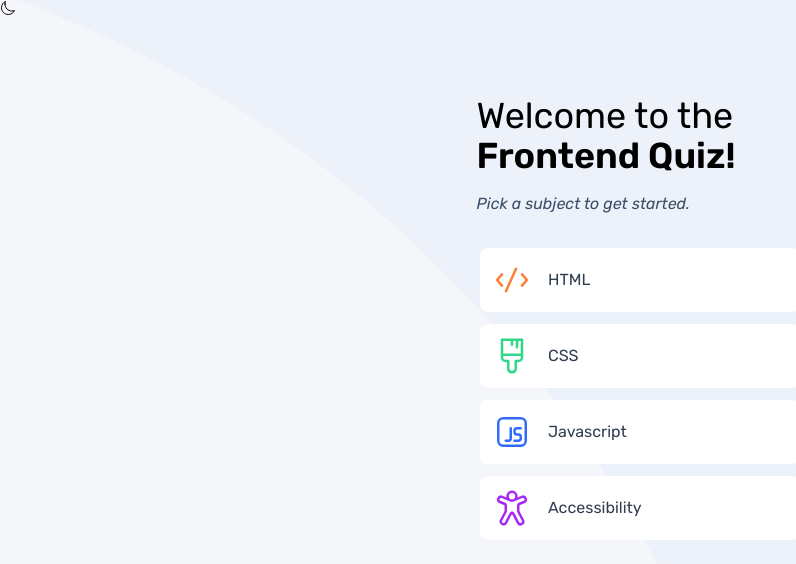
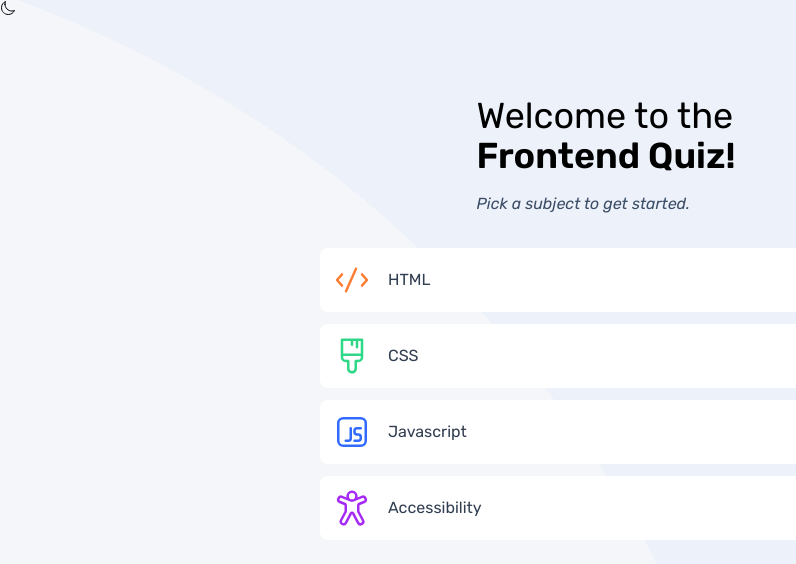
Before and after one commit to john-mathis/quiz, a Next.js app: page / in a window 1280 px wide. Shown: the top 564 px of the page, without its empty margins (0-796 px from the left). Built offline with nearby package versions, Linux system fonts and the light colour scheme.

Commit message:
Responsive design edits on the Selection and Welcome Headers component. Added some breakpoints for the tablet screen size.

```diff
--- a/app/components/SelectButton/Selection.tsx
+++ b/app/components/SelectButton/Selection.tsx
@@ -1,17 +1,15 @@
-import Image from "next/image"
+import Image from "next/image";
 
-
-interface SelectionProps{
-img:string,
-title:string
+interface SelectionProps {
+  img: string;
+  title: string;
 }
 
-
-export default function Selection({img,title}: SelectionProps){
-return(
-    <div className=" flex justify-start items-center px-3 w-[20rem] h-16 bg-white dark:bg-[--grey-navy] rounded-lg text-white cursor-pointer">
-        <Image src={img} alt="" height={40} width={40}/>
-        <p className="ml-4 text-[--dark-navy] dark:text-white">{title}</p>
+export default function Selection({ img, title }: SelectionProps) {
+  return (
+    <div className=" flex justify-start items-center px-3 w-[20rem] md:w-[40rem] h-16 bg-white dark:bg-[--grey-navy] rounded-lg text-white cursor-pointer">
+      <Image src={img} alt="" height={40} width={40} />
+      <p className="ml-4 text-[--dark-navy] dark:text-white">{title}</p>
     </div>
-)
+  );
 }
```
